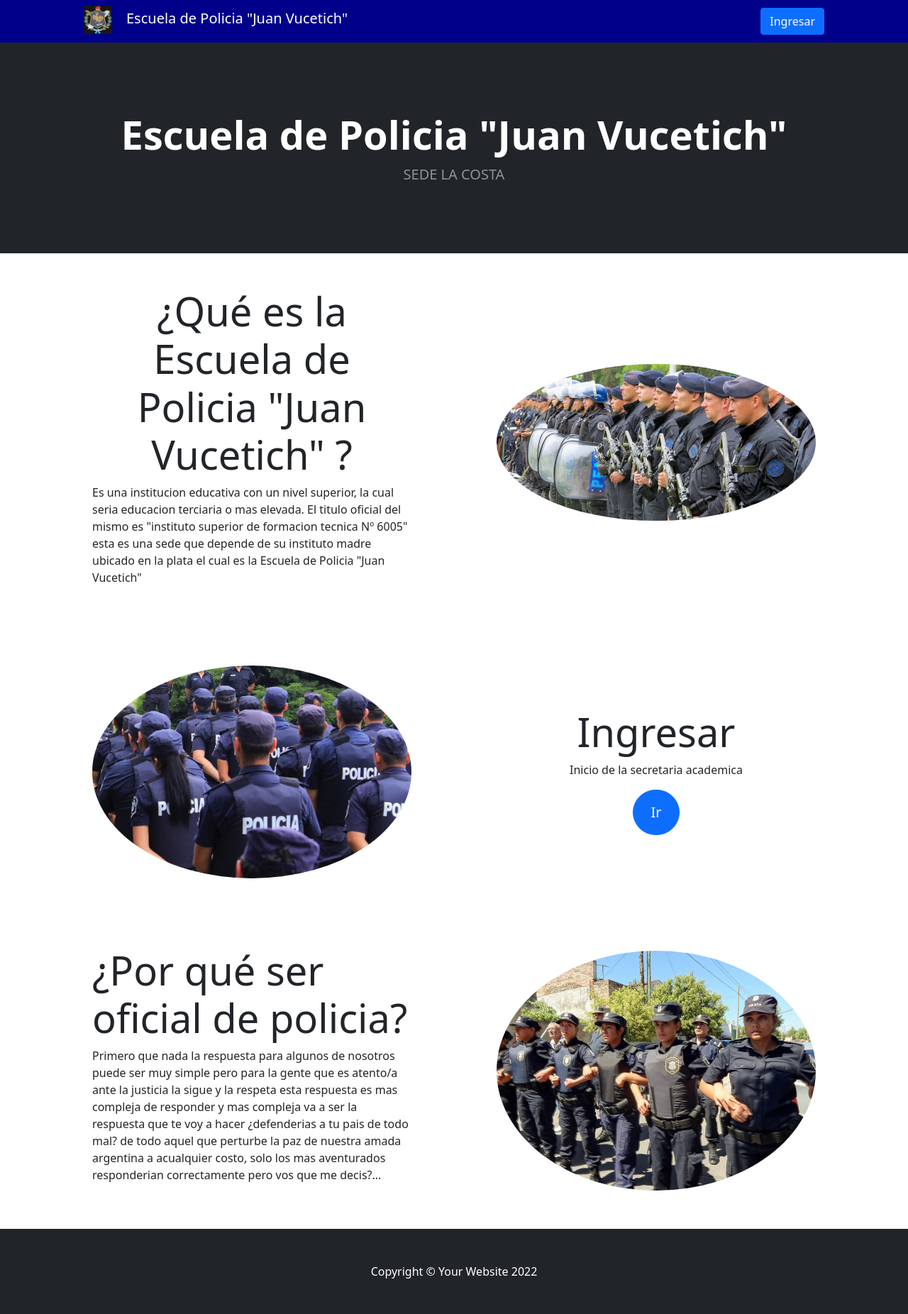
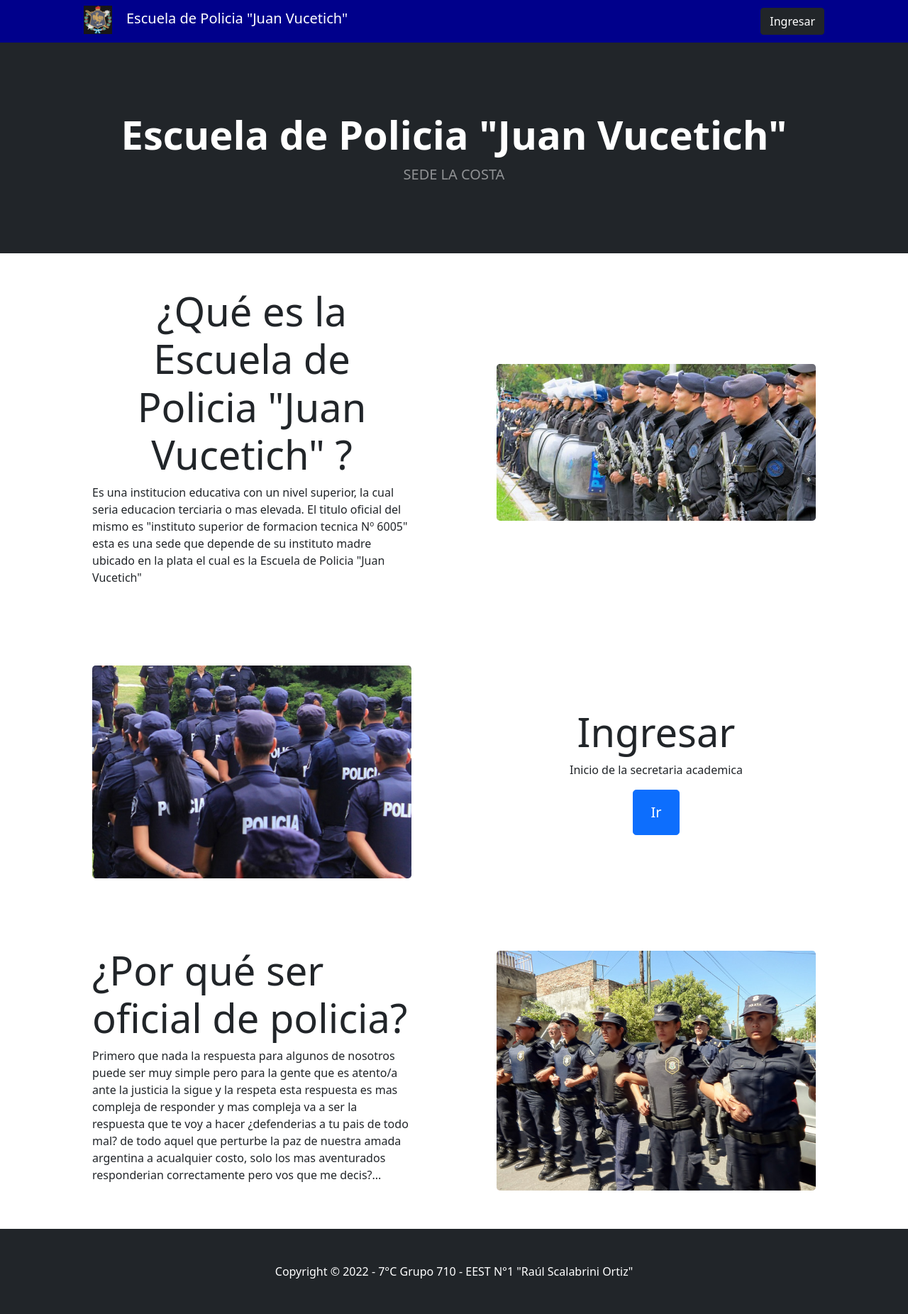
Before and after one commit to rodrigoacunaa/policia, a PHP site: page / in a window 1280 px wide. Shown: the whole page at 71% size. Run offline with PHP 8.4, Linux system fonts and the light colour scheme.

Commit message:
fix(responsive): optimizar y mejorar sistema

```diff
--- a/index.html
+++ b/index.php
@@ -1,21 +1,16 @@
 <!DOCTYPE html>
-<html lang="en">
+<html lang="es">
     <head>
-        <meta charset="utf-8" />
-        <meta name="viewport" content="width=device-width, initial-scale=1, shrink-to-fit=no" />
-        <meta name="description" content="" />
-        <meta name="author" content="" />
-        <title></title>
-                <!-- Bootstrap core JS-->
-                <script src="https://cdn.jsdelivr.net/npm/bootstrap@5.1.3/dist/js/bootstrap.bundle.min.js"></script>
-                <!-- Core theme JS-->
-                <script src="js/scripts.js"></script>
+        <meta charset="utf-8">
+        <meta name="viewport" content="width=device-width, initial-scale=1, shrink-to-fit=no">
+
+        <title>Escuela de Policia</title>
         <!-- Favicon-->
-        <link rel="icon" type="image/x-icon" href="assets/imagenes/alto somos la polisia2.jpg" />
+        <link rel="icon" type="image/x-icon" href="assets/imagenes/alto somos la polisia2.jpg">
         <!-- Bootstrap icons-->
-        <link href="https://cdn.jsdelivr.net/npm/bootstrap-icons@1.5.0/font/bootstrap-icons.css" rel="stylesheet" />
+        <link href="https://cdn.jsdelivr.net/npm/bootstrap-icons@1.5.0/font/bootstrap-icons.css" rel="stylesheet">
         <!-- Core theme CSS (includes Bootstrap)-->
-        <link href="css/styles.css" rel="stylesheet" />
+        <link href="css/styles.css" rel="stylesheet">
     </head>
     <body>
         <div id="div1">
@@ -37,10 +32,7 @@
                             </ul>
                         </li>
                     </ul>
-
-                        <button class="btn btn-primary" onclick="animacion();">Ingresar</button>
-
-
+                        <a class="btn btn-dark" href="login.php">Ingresar</a>
                 </div>
             </div>
         </nav>
@@ -57,7 +49,7 @@
         <div class="container" id="inicioDiv">
             <div class="row align-items-center">
                 <div class="col-lg-6 order-lg-2 text-center">
-                    <div class="p-5"><img class="img-fluid rounded-circle round-width" src="..\policia\assets\imagenes\policia2.jpeg" alt="..." /></div>
+                    <div class="p-5"><img class="img-fluid rounded-3" src="..\policia\assets\imagenes\policia2.jpeg" alt="..." /></div>
                 </div>
                 <div class="col-lg-6 order-lg-1">
                     <div class="p-5">
@@ -75,7 +67,7 @@
         <div class="container">
             <div class="row align-items-center text-center">
                 <div class="col-lg-6">
-                    <div class="p-5"><img class="img-fluid rounded-circle round-width" src="..\policia\assets\imagenes\polisia4.jpg" alt="..." /></div>
+                    <div class="p-5"><img class="img-fluid rounded-3" src="..\policia\assets\imagenes\polisia4.jpg" alt="..." /></div>
                 </div>
                 <div class="col-lg-6">
                     <div class="p-5">
@@ -83,7 +75,7 @@
                         <p class="text-justify">
                             Inicio de la secretaria academica
                         </p>
-                        <a href="login.php" class="btn btn-primary btn-lg rounded-pill px-4 py-3">Ir</a>
+                        <a href="login.php" class="btn btn-primary btn-lg px-4 py-3">Ir</a>
                     </div>
                 </div>
             </div>
@@ -93,7 +85,7 @@
         <div class="container">
             <div class="row align-items-center">
                 <div class="col-lg-6 order-lg-2 text-center">
-                    <div class="p-5"><img class="img-fluid rounded-circle round-width" src="..\policia\assets\imagenes\polisia3.jpg" alt="..." /></div>
+                    <div class="p-5"><img class="img-fluid rounded-3" src="..\policia\assets\imagenes\polisia3.jpg" alt="..." /></div>
                 </div>
                 <div class="col-lg-6 order-lg-1">
                     <div class="p-5">
@@ -108,12 +100,13 @@
         </div>
     </section>
         <!-- Footer-->
-        <footer class="py-5 bg-dark ">
-            <div class="container"><p class="m-0 text-center text-white">Copyright &copy; Your Website 2022</p></div>
-        </footer>
+        <?php
+            include('modulos/footer.php')
+        ?>
     </div>
     </body>
-    <script type="text/javascript">
-        function animacion() {window.location="login.php";};
-    </script>
+    <!-- Bootstrap core JS-->
+    <script src="https://cdn.jsdelivr.net/npm/bootstrap@5.1.3/dist/js/bootstrap.bundle.min.js"></script>
+    <!-- Core theme JS-->
+    <script src="js/scripts.js"></script>
 </html>
--- /dev/null
+++ b/modulos/footer.php
@@ -0,0 +1,5 @@
+<footer class="py-5 bg-dark">
+    <div class="container">
+        <p class="m-0 text-center text-white">Copyright &copy; 2022 - 7°C Grupo 710 - EEST N°1 "Raúl Scalabrini Ortiz"</p>
+    </div>
+</footer>
--- a/modulos/logout.php
+++ b/modulos/logout.php
@@ -9,7 +9,7 @@ function logout(){
         //destruimos la sesion
         session_destroy();
 
-        header("location:../index.html");
+        header("location:../index.php");
         }
     }
 
```
Also changed, not shown: login.php (+7 -13 lines).
